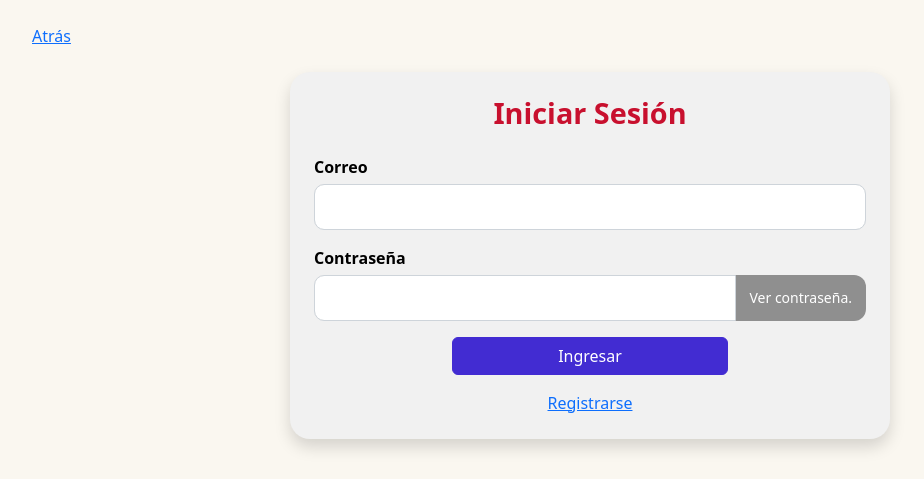
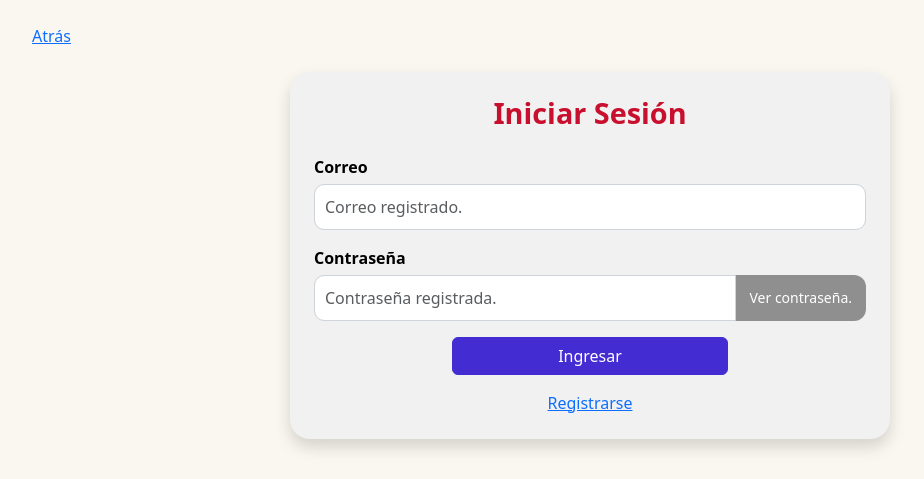
Before and after one commit to SebastianMoralesU/festival-vallenato, a Django app: page /login/ in a window 1280 px wide. Shown: the part 91-570 px from the top of the page, without its empty margins (50-974 px from the left). Run offline with Django 5.2, Linux system fonts and the light colour scheme; some libraries are stand-ins or nearby versions.

Commit message:
Update login.html

```diff
--- a/festival/templates/login.html
+++ b/festival/templates/login.html
@@ -35,14 +35,14 @@
 
         <div class="mb-3">
             <label class="form-label">Correo</label>
-            <input type="email" name="correo" class="form-control" required>
+            <input type="email" name="correo" class="form-control" required placeholder="Correo registrado.">
         </div>
 
         <div class="mb-3">
             <label class="form-label">Contraseña</label>
 
             <div class="input-group">
-                <input type="password" id="password" name="password" class="form-control" required>
+                <input type="password" id="password" name="password" class="form-control" required placeholder="Contraseña registrada.">
 
                 <button id="togglePassword" class="btn-ver-password" type="button">
                     Ver contraseña.
```
